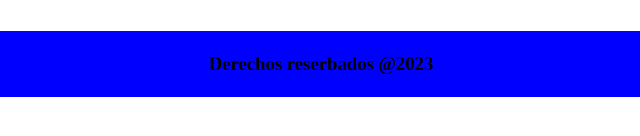
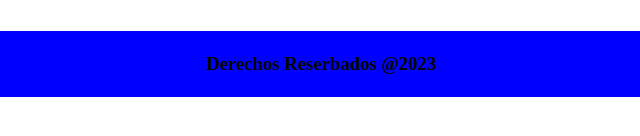
Before and after one commit to Naflok/CODO-PYTHON-FRONT-END-2023-1-Actividad1, a plain HTML site: page index.html in a window 1280 px wide. Shown: the part 454-590 px from the top of the page, 319-959 px from the left. Drawn offline with Linux system fonts and the light colour scheme; files whose address does not match are found by name.

Commit message:
segunda subida

```diff
--- a/index.html
+++ b/index.html
@@ -27,7 +27,7 @@
 </table>
 
 <table style="background-color: blue; width:100%;">
-    <tr><th style="width: 100%;" align="Center" colspan="4"><h3>Derechos reserbados @2023</h3></th></tr>
+    <tr><th style="width: 100%;" align="Center" colspan="4"><h3>Derechos Reserbados @2023</h3></th></tr>
 </table>
 </body>
 </html>
```
